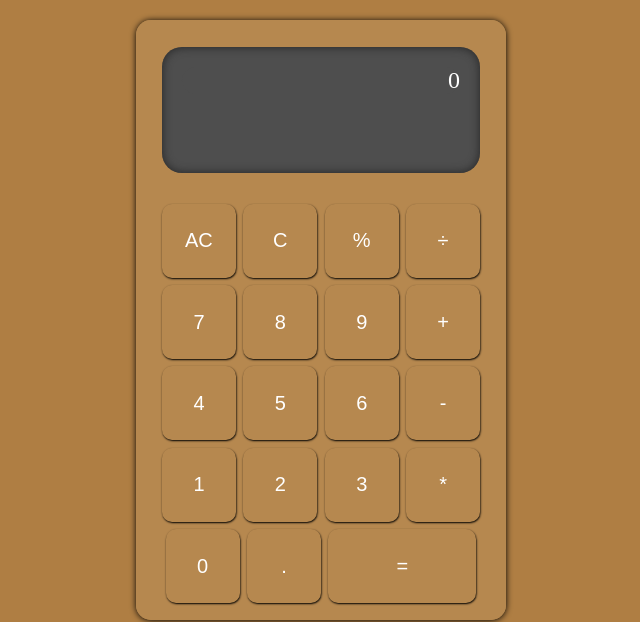
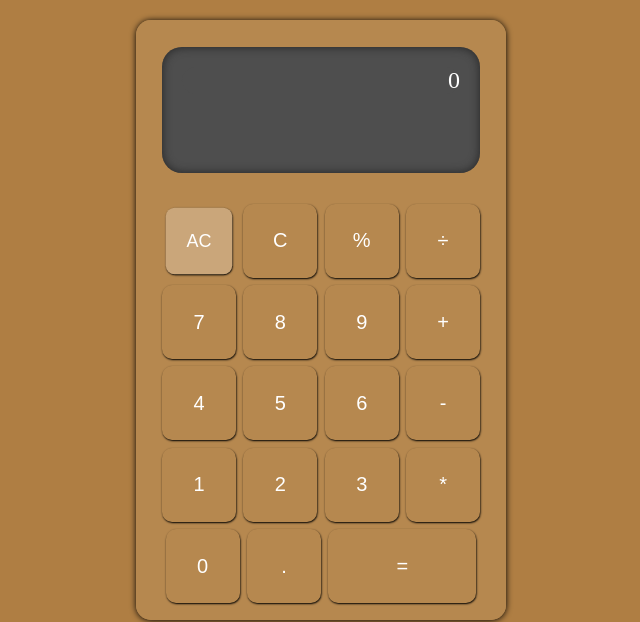
Before and after one commit to nuru484/A-Calculator, a plain HTML site: page index.html in a window 1280 px wide. In both pictures the pointer is over the button "AC". Shown: the top 622 px of the page, without its empty margins (319-959 px from the left). Drawn offline with Linux system fonts and the light colour scheme.

Commit message:
I updated the README.md and add some hover and transition effects to the buttons

```diff
--- a/styles.css
+++ b/styles.css
@@ -41,6 +41,18 @@
     border-style: none;
     box-shadow: 0.5px 1px 2px #000000;
   }
+
+  button:hover {
+    background-color: #caa67a;
+    transform: scale(0.9, 0.9);
+    transition: transform 0.9s;
+}
+  button:active {
+    background-color: #b6884f;
+    transform: scale(1, 1);
+    transition: transform 0.5s;
+  }
+
   button:last-child{
     width: 40%;
   }
```
Also changed, not shown: screenshot.png (added), 1 other file.
